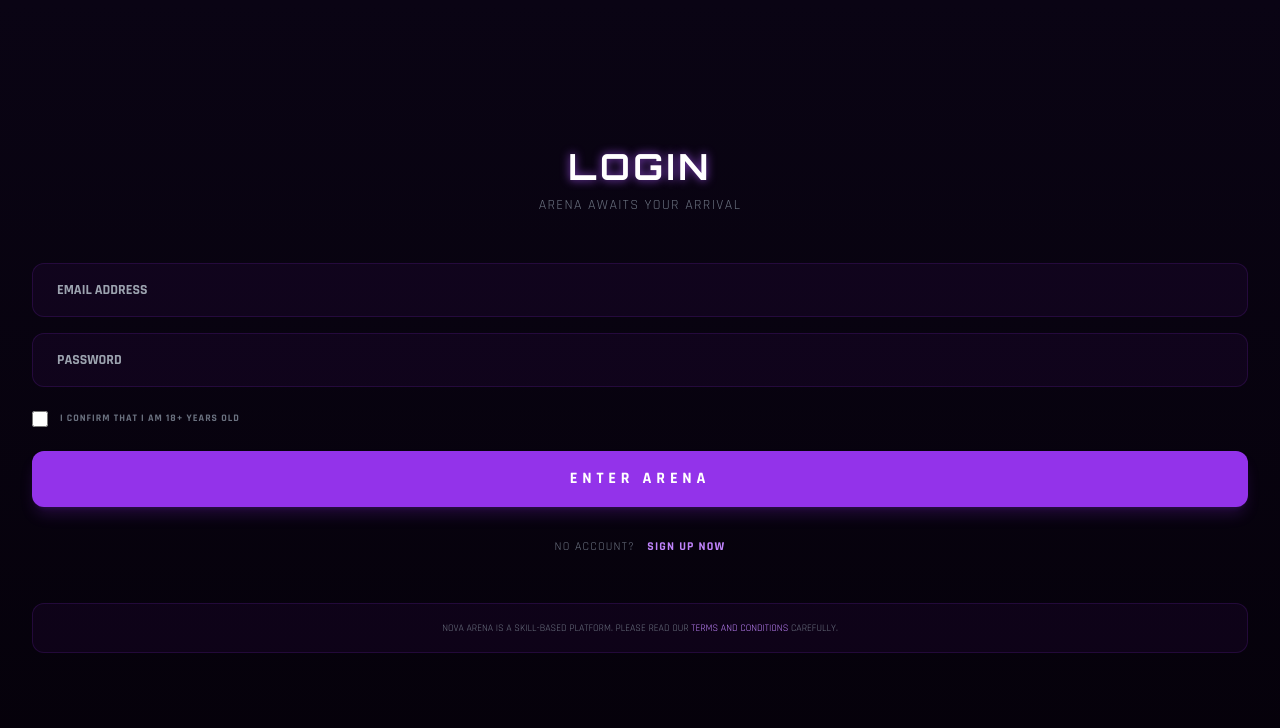
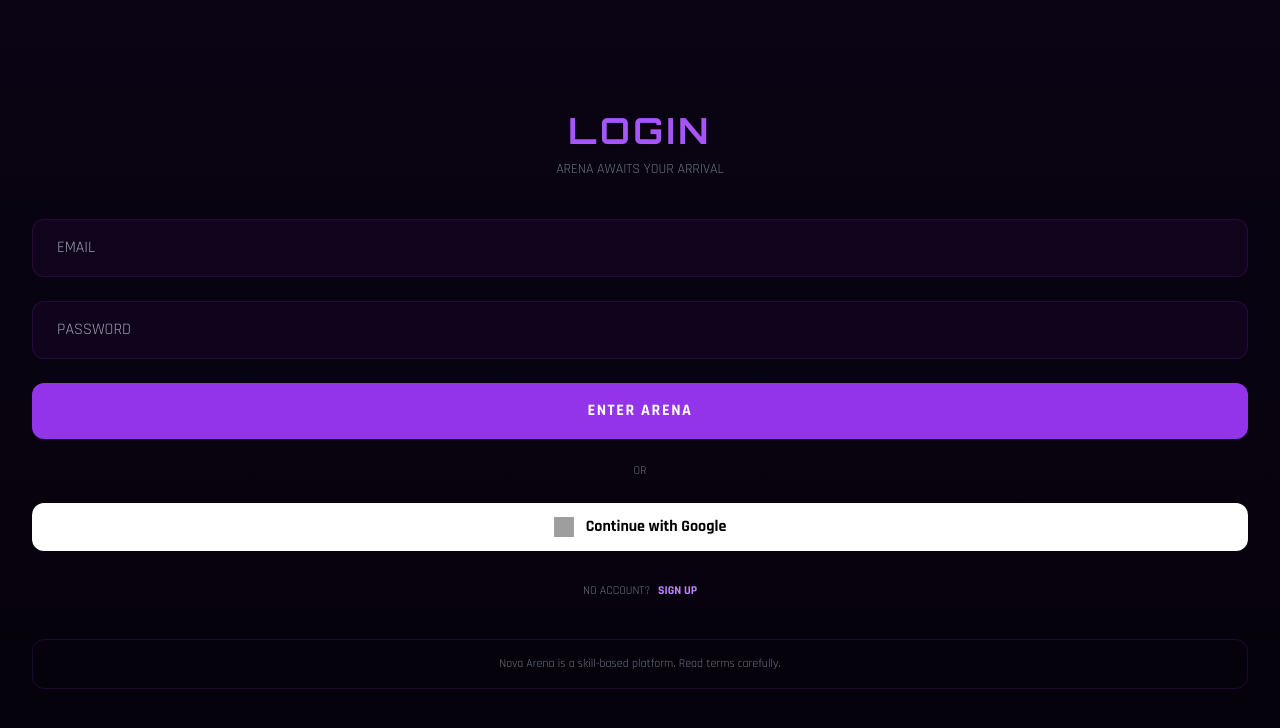
Before and after one commit to hariomp11/ff-tournament-apk, a React (Vite) app: page /#/login in a window 1280 px wide. Shown: the top 728 px of the page. Built offline with nearby package versions, Linux system fonts and the light colour scheme; grey boxes are pictures that could not be loaded.

Commit message:
Update LoginScreen.tsx

```diff
--- a/screens/LoginScreen.tsx
+++ b/screens/LoginScreen.tsx
@@ -1,71 +1,110 @@
-
 import React, { useState } from 'react';
-import { Link } from 'react-router-dom';
+import { Link, useNavigate } from 'react-router-dom';
 import { useAuth } from '../App';
+import { account } from '../appwrite'; // Appwrite SDK instance
 
 const LoginScreen: React.FC = () => {
+  const navigate = useNavigate();
+  const { refreshUser } = useAuth();
+
   const [email, setEmail] = useState('');
   const [password, setPassword] = useState('');
-  const { login } = useAuth();
+  const [loading, setLoading] = useState(false);
 
+  // ✅ EMAIL + PASSWORD LOGIN
   const handleLogin = async (e: React.FormEvent) => {
     e.preventDefault();
-    const success = await login(email, password);
-    if (!success) alert("Invalid credentials or account blocked!");
+    setLoading(true);
+
+    try {
+      await account.createEmailSession(email, password);
+      await refreshUser();
+      navigate('/home');
+    } catch (err) {
+      alert('Invalid email or password');
+      console.error(err);
+    } finally {
+      setLoading(false);
+    }
+  };
+
+  // ✅ GOOGLE LOGIN
+  const handleGoogleLogin = () => {
+    account.createOAuth2Session(
+      'google',
+      `${window.location.origin}/home`,
+      `${window.location.origin}/login`
+    );
   };
 
   return (
     <div className="min-h-screen p-8 flex flex-col justify-center bg-gradient-to-b from-[#0a0414] to-[#05010a]">
-      <div className="text-center mb-12">
-        <h1 className="text-4xl font-bold font-gaming neon-text-purple tracking-widest mb-2 uppercase">Login</h1>
-        <p className="text-gray-500 text-sm tracking-widest uppercase">Arena awaits your arrival</p>
+
+      <div className="text-center mb-10">
+        <h1 className="text-4xl font-bold tracking-widest uppercase text-purple-500">
+          Login
+        </h1>
+        <p className="text-gray-500 text-sm uppercase mt-2">
+          Arena awaits your arrival
+        </p>
       </div>
 
+      {/* EMAIL LOGIN */}
       <form onSubmit={handleLogin} className="space-y-6">
-        <div className="space-y-4">
         <input
           type="email"
-            placeholder="EMAIL ADDRESS"
-            className="w-full bg-purple-900/10 border border-purple-900/30 px-6 py-4 rounded-xl outline-none focus:border-purple-500 text-sm uppercase font-bold"
+          placeholder="EMAIL"
           value={email}
-            onChange={e => setEmail(e.target.value)}
+          onChange={(e) => setEmail(e.target.value)}
+          className="w-full bg-purple-900/10 border border-purple-900/30 px-6 py-4 rounded-xl text-white"
           required
         />
+
         <input
           type="password"
           placeholder="PASSWORD"
-            className="w-full bg-purple-900/10 border border-purple-900/30 px-6 py-4 rounded-xl outline-none focus:border-purple-500 text-sm uppercase font-bold"
           value={password}
-            onChange={e => setPassword(e.target.value)}
+          onChange={(e) => setPassword(e.target.value)}
+          className="w-full bg-purple-900/10 border border-purple-900/30 px-6 py-4 rounded-xl text-white"
           required
         />
-        </div>
-
-        <div className="flex items-center gap-3">
-          <input type="checkbox" id="age" required className="w-4 h-4 accent-purple-600" />
-          <label htmlFor="age" className="text-[10px] text-gray-500 uppercase tracking-widest font-bold">
-            I confirm that I am 18+ years old
-          </label>
-        </div>
 
         <button
           type="submit"
-          className="w-full bg-purple-600 text-white font-bold py-4 rounded-xl neon-glow uppercase tracking-[0.3em] shadow-lg shadow-purple-600/20"
+          disabled={loading}
+          className="w-full bg-purple-600 py-4 rounded-xl font-bold uppercase tracking-widest disabled:opacity-50"
         >
-          ENTER ARENA
+          {loading ? 'Logging in...' : 'Enter Arena'}
         </button>
       </form>
 
+      {/* OR */}
+      <div className="my-6 text-center text-gray-500 text-xs uppercase">
+        OR
+      </div>
+
+      {/* GOOGLE LOGIN */}
+      <button
+        onClick={handleGoogleLogin}
+        className="w-full bg-white text-black py-3 rounded-xl font-bold flex items-center justify-center gap-3"
+      >
+        <img src="/google.svg" alt="google" className="w-5 h-5" />
+        Continue with Google
+      </button>
+
+      {/* REGISTER */}
       <div className="mt-8 text-center">
-        <p className="text-gray-500 text-xs uppercase tracking-widest">
-          No account? <Link to="/register" className="text-purple-400 font-bold ml-2">Sign Up Now</Link>
+        <p className="text-gray-500 text-xs uppercase">
+          No account?
+          <Link to="/register" className="text-purple-400 font-bold ml-2">
+            Sign Up
+          </Link>
         </p>
       </div>
 
-      <div className="mt-12 p-4 bg-purple-900/10 rounded-xl border border-purple-900/30">
-         <p className="text-[10px] text-gray-500 uppercase leading-relaxed text-center">
-           Nova Arena is a skill-based platform. Please read our <span className="text-purple-400">terms and conditions</span> carefully.
-         </p>
+      {/* FOOTER */}
+      <div className="mt-10 p-4 border border-purple-900/30 rounded-xl text-center text-xs text-gray-500">
+        Nova Arena is a skill-based platform. Read terms carefully.
       </div>
     </div>
   );
```
Lines whose indentation alone changed are shown as unchanged.
